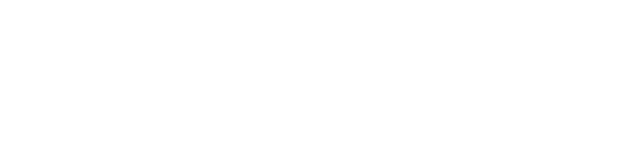
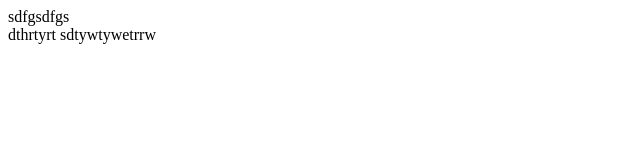
Before and after one commit to bubaduba/testYar, a plain HTML site: page index.html in a window 1280 px wide. Shown: the whole page, without its empty margins (0-640 px from the left). Drawn offline with Linux system fonts and the light colour scheme.

Commit message:
Перший комміт

```diff
--- a/index.html
+++ b/index.html
@@ -3,8 +3,16 @@
 <head>
 	<meta charset="UTF-8">
 	<title>Title</title>
+	<div>
+		sdfgsdfgs
+	</div>
 </head>
 <body>
 
+
+dthrtyrt
+sdtywtywetrrw
+
+
 </body>
 </html>
```
